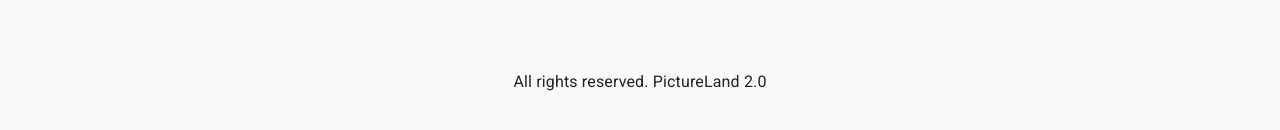
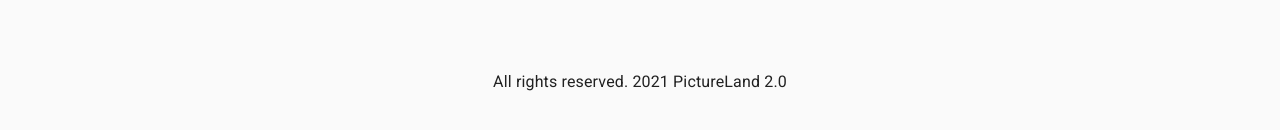
Before and after one commit to GraniteMask/nextjs-pictureland-2.0, a Next.js app: page / in a window 1280 px wide. Shown: the part 660-790 px from the top of the page. Built offline with nearby package versions, Linux system fonts and the light colour scheme; no server answers; the database is empty.

Commit message:
completed all integrations

```diff
--- a/components/Layout.js
+++ b/components/Layout.js
@@ -244,7 +244,7 @@
                 </Container>
                 <footer className={classes.footer}>
                     <Typography>
-                        All rights reserved. PictureLand 2.0
+                        All rights reserved. 2021 PictureLand 2.0
                     </Typography>
                 </footer>
             </ThemeProvider>
```
